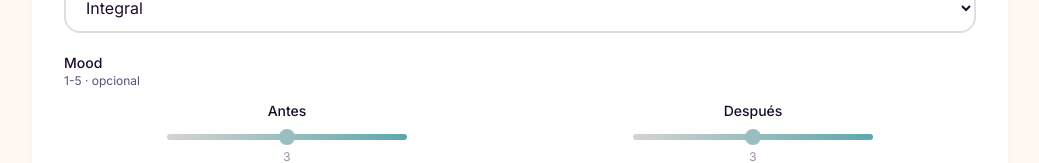
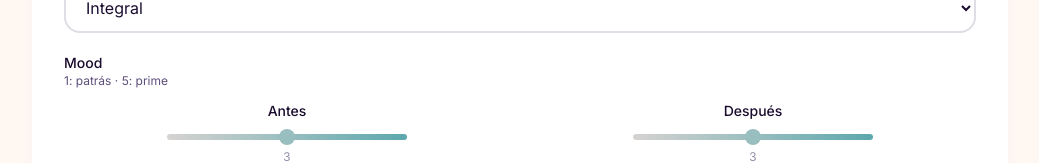
Before and after one commit to arambarrid/yoga-diary, a Next.js app: page /practices/new in a window 1280 px wide. Shown: the part 556-719 px from the top of the page, without its empty margins (120-1159 px from the left). Built offline with nearby package versions, Linux system fonts and the light colour scheme.

Commit message:
chore(practice-form): update mood hint to reflect mandatory range

```diff
--- a/src/components/PracticeForm.tsx
+++ b/src/components/PracticeForm.tsx
@@ -217,7 +217,7 @@ export function PracticeForm({ initial = {}, mode = "create" }: Props) {
       <div className="flex flex-col gap-3">
         <div>
           <p className="text-sm font-medium text-ink-900">Mood</p>
-          <p className="text-xs text-ink-600">1-5 · opcional</p>
+          <p className="text-xs text-ink-600">1: patrás · 5: prime</p>
         </div>
 
         <div className="grid grid-cols-1 sm:grid-cols-2 gap-5">
```
